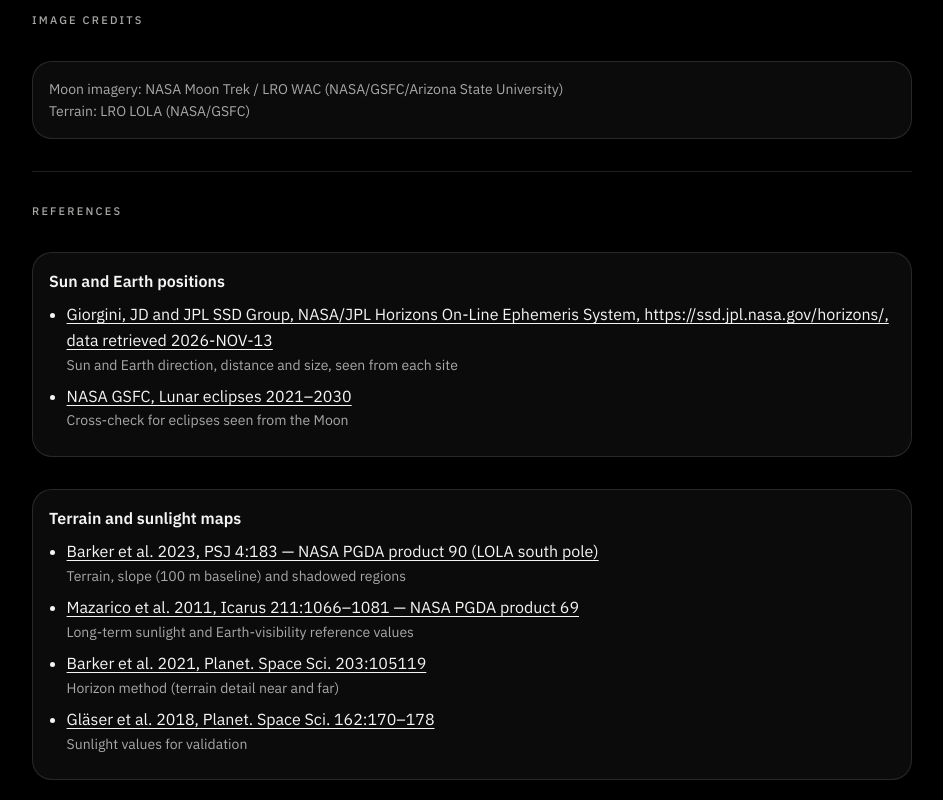
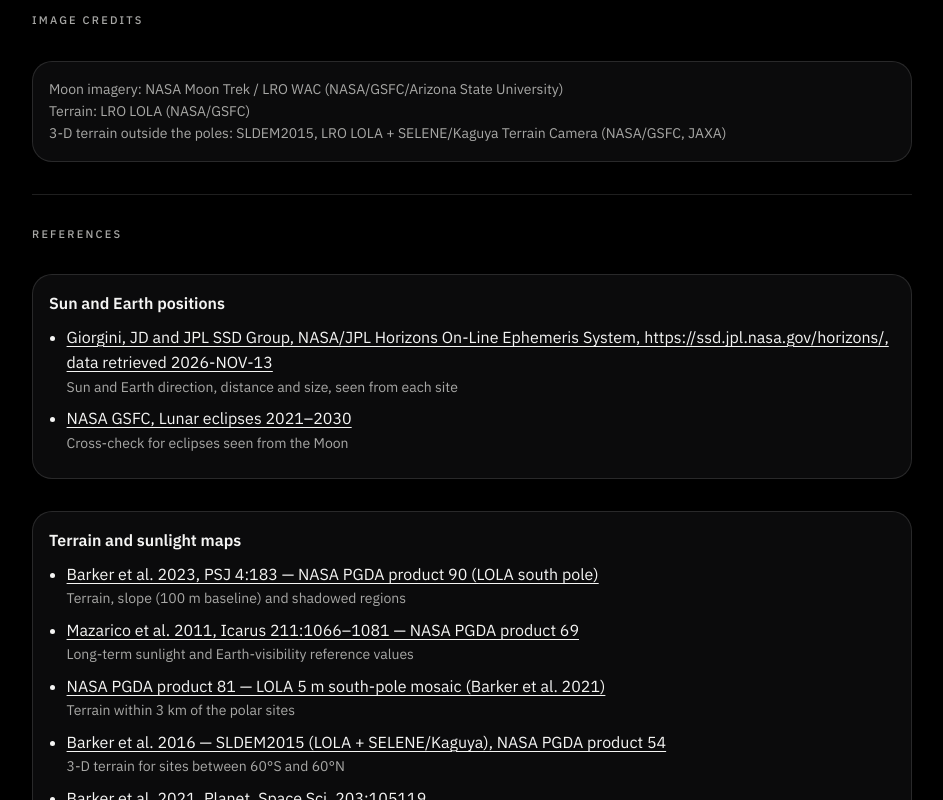
Before and after one commit to Ahmed-Saadany05/Al-Ostora, a React (Vite) app: page /about in a window 1280 px wide. Shown: the part 1220-2020 px from the top of the page, without its empty margins (168-1111 px from the left). Built offline with nearby package versions, Linux system fonts and the light colour scheme; no server answers.

Commit message:
About: credit SLDEM2015 (LOLA + SELENE/Kaguya) and PGDA 81 terrain
Hagras's 3-D terrain (PR #29) uses SLDEM2015 between 60°S and 60°N, which
includes JAXA SELENE/Kaguya data, and the horizons use the PGDA 81 5 m mosaic.

Co-Authored-By: Claude Opus 5.5 <noreply@anthropic.com>

```diff
--- a/src/screens/about/AboutPage.tsx
+++ b/src/screens/about/AboutPage.tsx
@@ -22,6 +22,7 @@ const SOURCES = [
 const CREDITS = [
   'Moon imagery: NASA Moon Trek / LRO WAC (NASA/GSFC/Arizona State University)',
   'Terrain: LRO LOLA (NASA/GSFC)',
+  '3-D terrain outside the poles: SLDEM2015, LRO LOLA + SELENE/Kaguya Terrain Camera (NASA/GSFC, JAXA)',
 ];
 
 interface Ref {
@@ -44,6 +45,8 @@ const REFERENCES: { group: string; refs: Ref[] }[] = [
     refs: [
       { text: 'Barker et al. 2023, PSJ 4:183 — NASA PGDA product 90 (LOLA south pole)', url: 'https://pgda.gsfc.nasa.gov/products/90', use: 'Terrain, slope (100 m baseline) and shadowed regions' },
       { text: 'Mazarico et al. 2011, Icarus 211:1066–1081 — NASA PGDA product 69', url: 'https://pgda.gsfc.nasa.gov/products/69', use: 'Long-term sunlight and Earth-visibility reference values' },
+      { text: 'NASA PGDA product 81 — LOLA 5 m south-pole mosaic (Barker et al. 2021)', url: 'https://pgda.gsfc.nasa.gov/products/81', use: 'Terrain within 3 km of the polar sites' },
+      { text: 'Barker et al. 2016 — SLDEM2015 (LOLA + SELENE/Kaguya), NASA PGDA product 54', url: 'https://pgda.gsfc.nasa.gov/products/54', use: '3-D terrain for sites between 60°S and 60°N' },
       { text: 'Barker et al. 2021, Planet. Space Sci. 203:105119', url: 'https://ntrs.nasa.gov/api/citations/20205009660/downloads/Mike%20Barker_%20Paper_%20Improved%20Lola.pdf', use: 'Horizon method (terrain detail near and far)' },
       { text: 'Gläser et al. 2018, Planet. Space Sci. 162:170–178', url: 'https://ntrs.nasa.gov/api/citations/20170007365/downloads/20170007365.pdf', use: 'Sunlight values for validation' },
     ],
```
